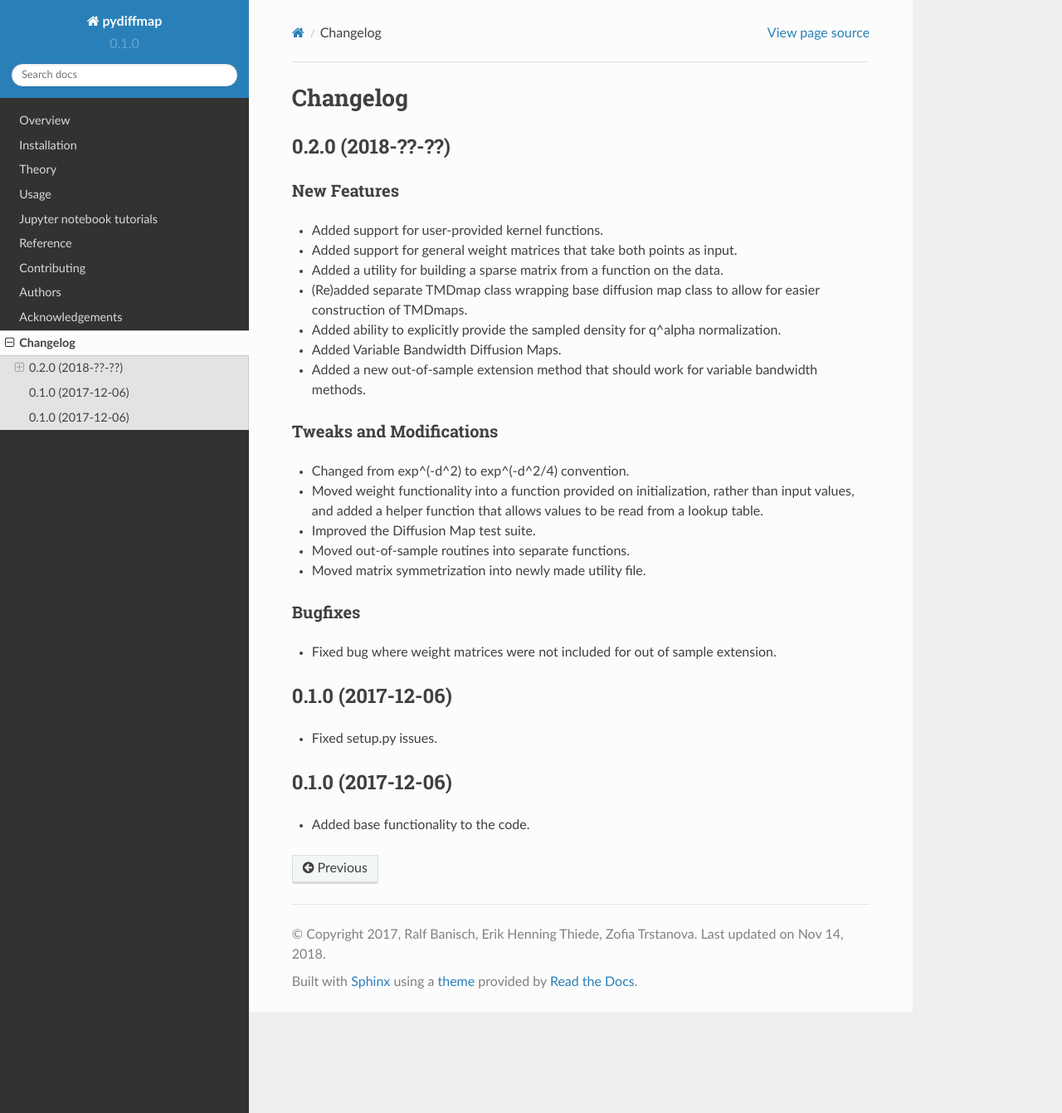
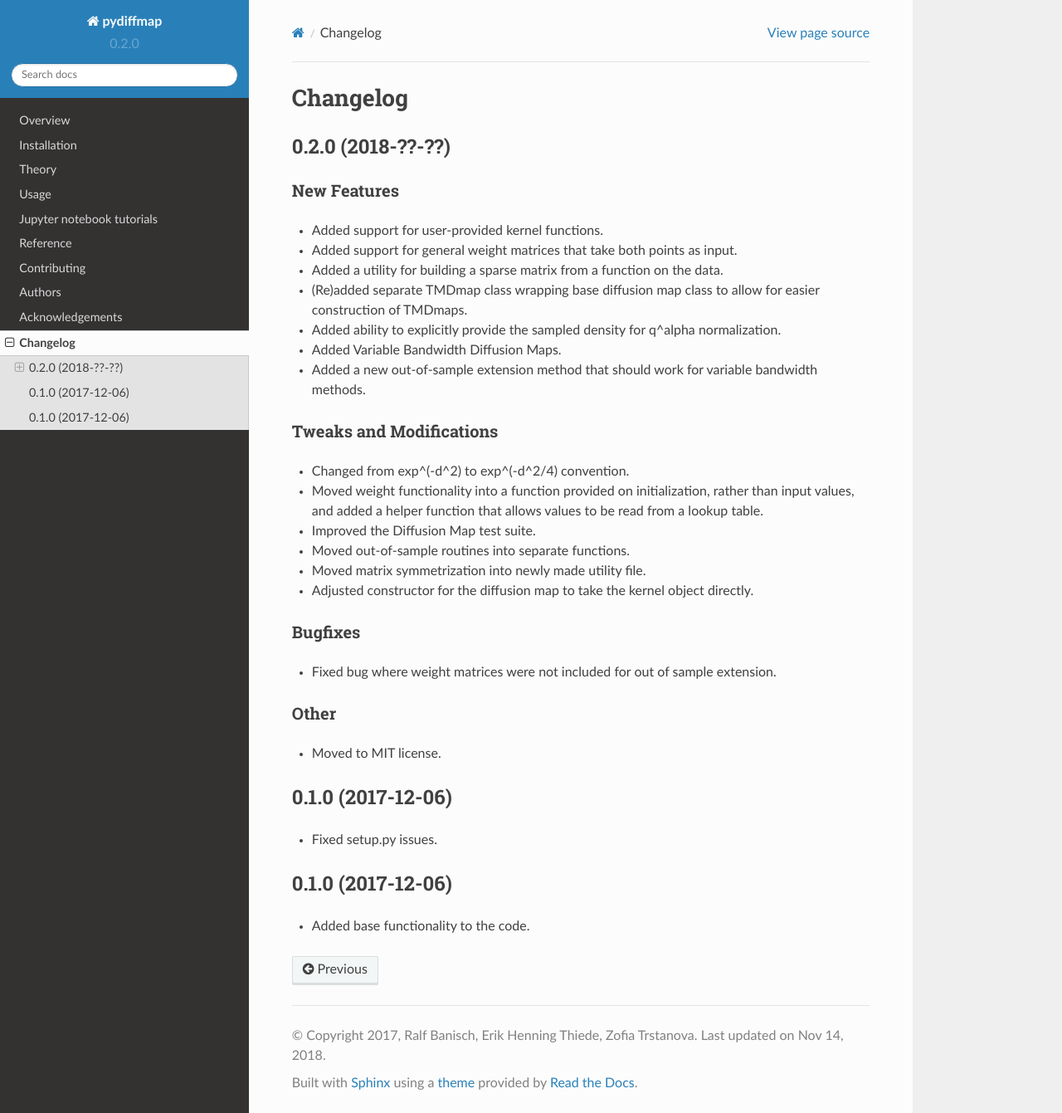
Before and after one commit to DiffusionMapsAcademics/pyDiffMap, a Sphinx documentation site: the page built from docs/changelog.rst, in a window 1280 px wide and 1341 px high. Shown: the whole window at 83% size. Built offline with Sphinx 7.4.7 and the Read the Docs theme 2.0.0, drawn with Linux system fonts in a browser that asks for light colours.

Commit message:
Updated Licensing information

```diff
--- a/CHANGELOG.rst
+++ b/CHANGELOG.rst
@@ -25,10 +25,15 @@
 * Improved the Diffusion Map test suite.
 * Moved out-of-sample routines into separate functions.
 * Moved matrix symmetrization into newly made utility file.
+* Adjusted constructor for the diffusion map to take the kernel object directly.
 
 Bugfixes
 ~~~~~~~~
 * Fixed bug where weight matrices were not included for out of sample extension.
+
+Other
+~~~~~
+* Moved to MIT license.
 
 0.1.0 (2017-12-06)
 ------------------
--- a/README.rst
+++ b/README.rst
@@ -63,7 +63,7 @@
 
 This is the home of the documentation for pyDiffMap, an open-source project to develop a robust and accessible diffusion map code for public use. Our documentation is currently under construction, please bear with us.
 
-* Free software: GPL.  If you need to use this software in a non-GPL compatible environment, please contact the authors and we can work something out.
+* Free software: MIT License.
 
 Installation
 ============
--- a/docs/conf.py
+++ b/docs/conf.py
@@ -29,7 +29,7 @@
 year = '2017'
 author = u'Ralf Banisch, Erik Henning Thiede, Zofia Trstanova'
 copyright = '{0}, {1}'.format(year, author)
-version = release = u'0.1.0'
+version = release = u'0.2.0'
 
 pygments_style = 'trac'
 templates_path = ['.']
--- a/setup.py
+++ b/setup.py
@@ -25,7 +25,7 @@
 setup(
     name='pydiffmap',
     version='0.1.1',
-    license='GPL license',
+    license='MIT license',
     description='Library for constructing variable bandwidth diffusion maps',
     long_description='%s\n%s' % (
         re.compile('^.. start-badges.*^.. end-badges', re.M | re.S).sub('', read('README.rst')),
```
Also changed, not shown: 1 other file.
